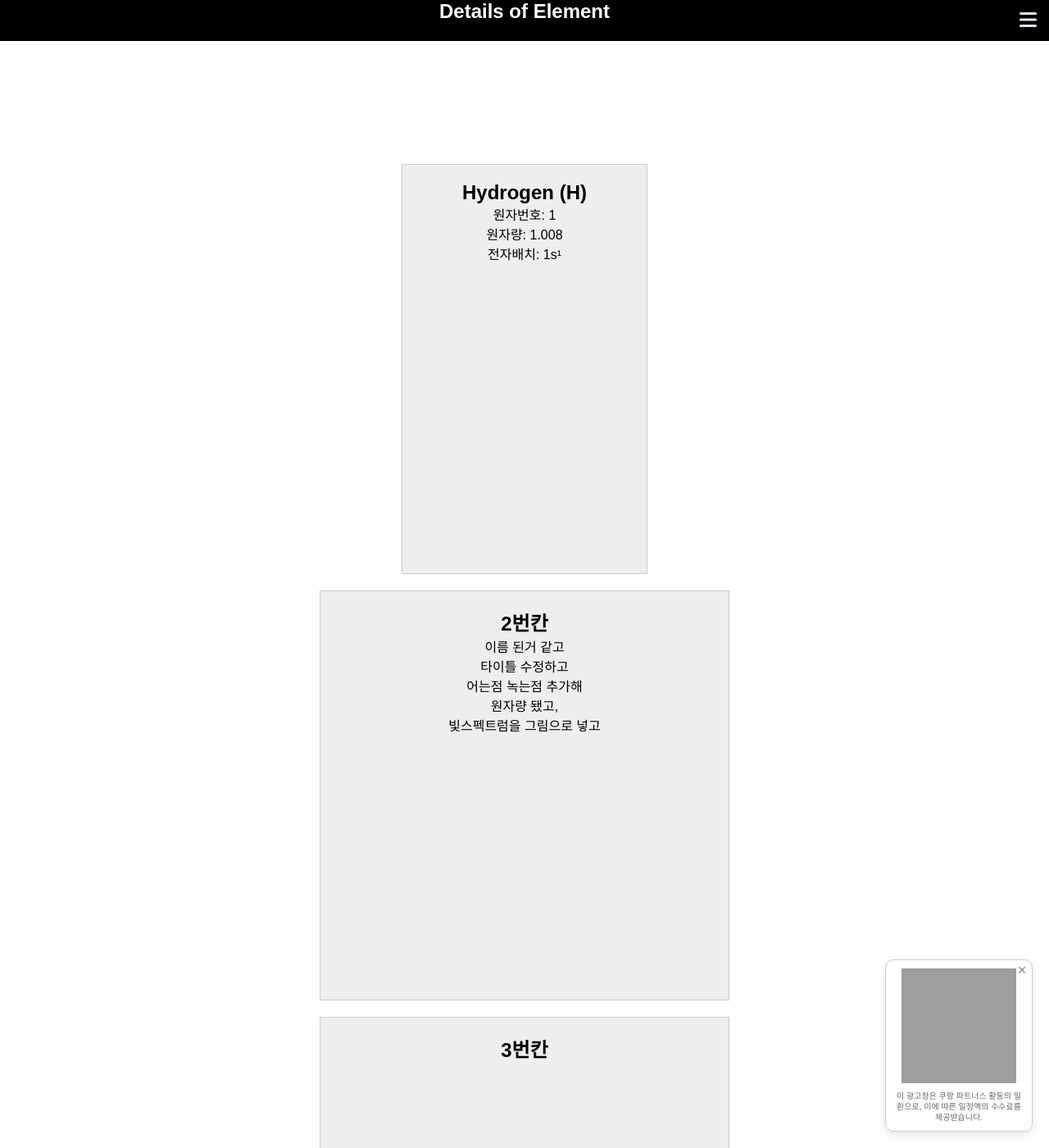
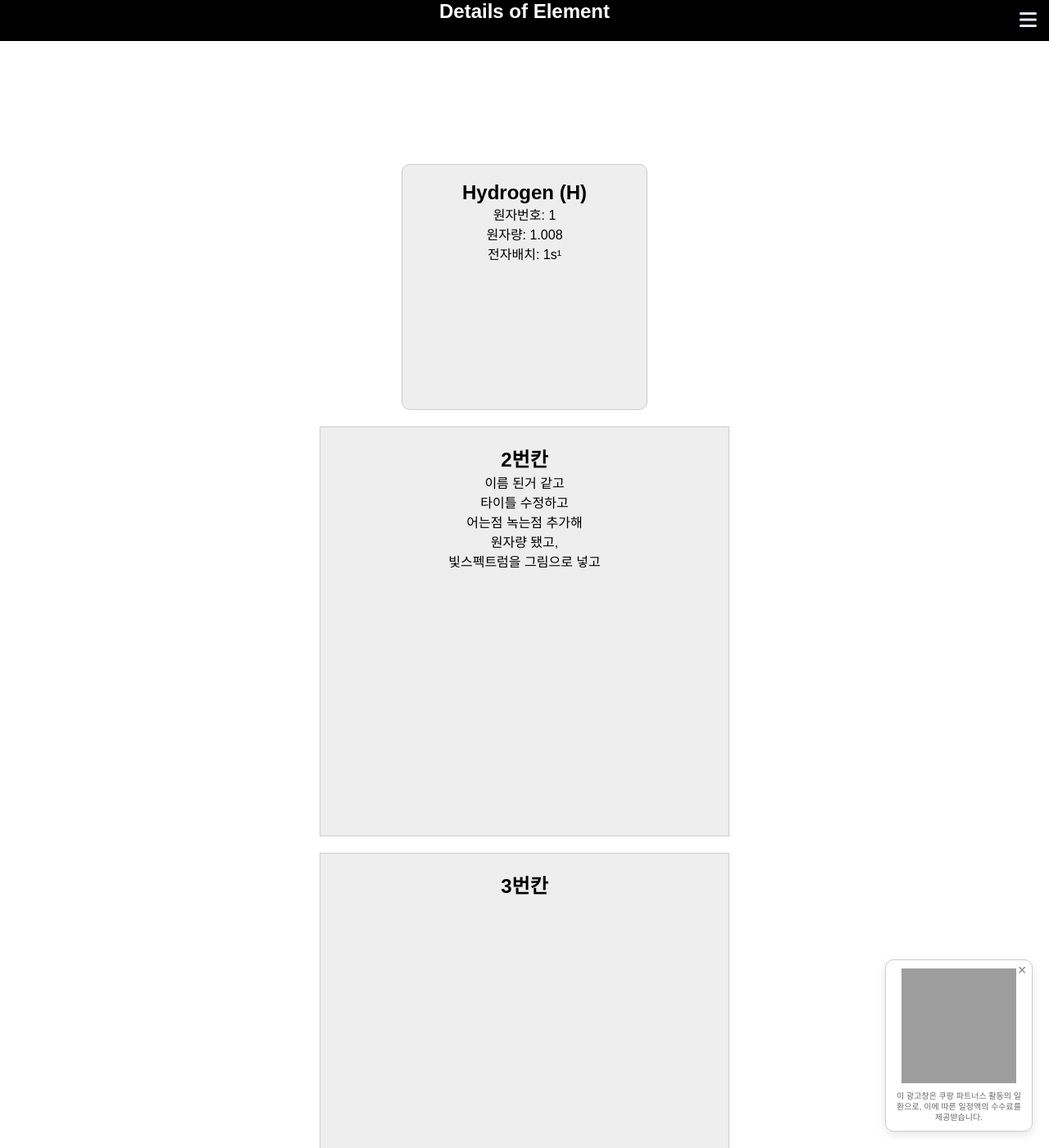
Before and after one commit to GaemiGaemi/science, a Jekyll site: the page built from _elements/1.md, in a window 1280 px wide and 1400 px high. Shown: the whole window at 82% size. Built offline with Jekyll 4.4.1, drawn with Linux system fonts in a browser that asks for light colours; nearby versions of some CDN libraries; grey boxes are pictures that could not be loaded.

Commit message:
Update _element.scss

```diff
--- a/_sass/_element.scss
+++ b/_sass/_element.scss
@@ -22,11 +22,12 @@
 .element-page1 {
   position:relative;
   width: 300px;
-  height:500px;
+  height:300px;
   margin-top:200px;
   padding: 20px;
   background: #eee;
   border: 1px solid #ccc;
+  border-radius: 10px;
   text-align: center;
 }
 .element-page2 {
```
